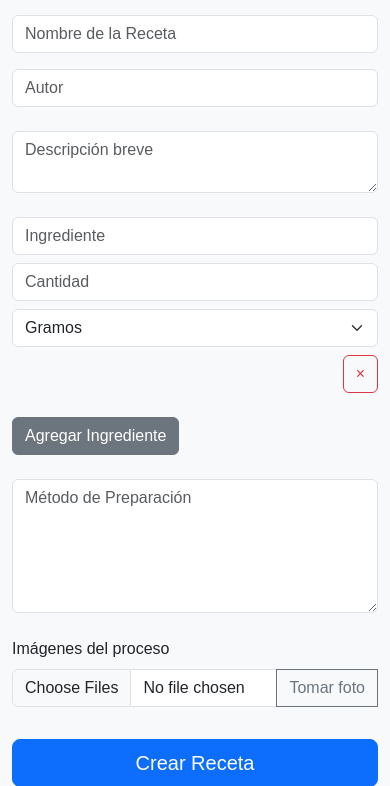
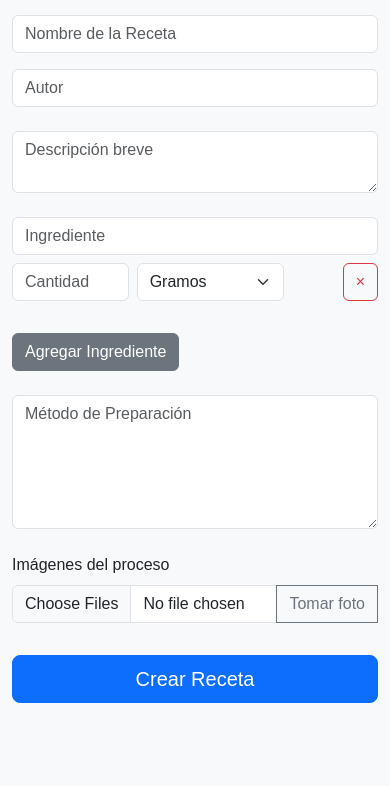
Before and after one commit to gabofunebre/recetario, a Flask app: page /crear_receta in a window 390 px wide. Shown: the part 194-980 px from the top of the page. After the commit the page ends 897 px from the top, so only its background shows below. Run offline with Flask 3, Linux system fonts and the light colour scheme; some libraries are stand-ins or nearby versions.

Commit message:
Add mobile divider for ingredient rows

```diff
--- a/app/static/css/styles.css
+++ b/app/static/css/styles.css
@@ -108,3 +108,13 @@ body {
 }
 
 /* El resto de tu CSS queda igual... */
+
+@media (max-width: 576px) {
+  #ingredientes-container .ingrediente {
+    border-bottom: 1px solid #dee2e6;
+    padding-bottom: 0.5rem;
+  }
+  #ingredientes-container .ingrediente:last-child {
+    border-bottom: 0;
+  }
+}
--- a/app/templates/crear_receta_independiente.html
+++ b/app/templates/crear_receta_independiente.html
@@ -22,13 +22,15 @@
 
     <div id="ingredientes-container" class="mb-4">
       <div class="row g-2 align-items-end mb-2 ingrediente">
-        <div class="col-md-5">
+        <div class="col-12 col-md-5">
           <input type="text" name="ingredientes[]" class="form-control" placeholder="Ingrediente" required>
         </div>
-        <div class="col-md-3">
+        <div class="col-12 col-md-7">
+          <div class="row g-2">
+            <div class="col-4 col-md-5">
               <input type="number" name="cantidades[]" class="form-control" placeholder="Cantidad" required>
             </div>
-        <div class="col-md-3">
+            <div class="col-5 col-md-5">
               <select name="unidades[]" class="form-select">
                 <option value="gramos">Gramos</option>
                 <option value="kilogramos">Kilogramos</option>
@@ -41,8 +43,10 @@
                 <option value="cucharadita">Cucharadita</option>
               </select>
             </div>
-        <div class="col-md-1 text-end">
+            <div class="col-3 col-md-2 text-end">
               <button type="button" class="btn btn-outline-danger btn-remove" title="Eliminar ingrediente">&times;</button>
+            </div>
+          </div>
         </div>
       </div>
     </div>
```
Also changed, not shown: app/templates/editar_receta.html (+8 -4 lines). Lines whose indentation alone changed are shown as unchanged.
